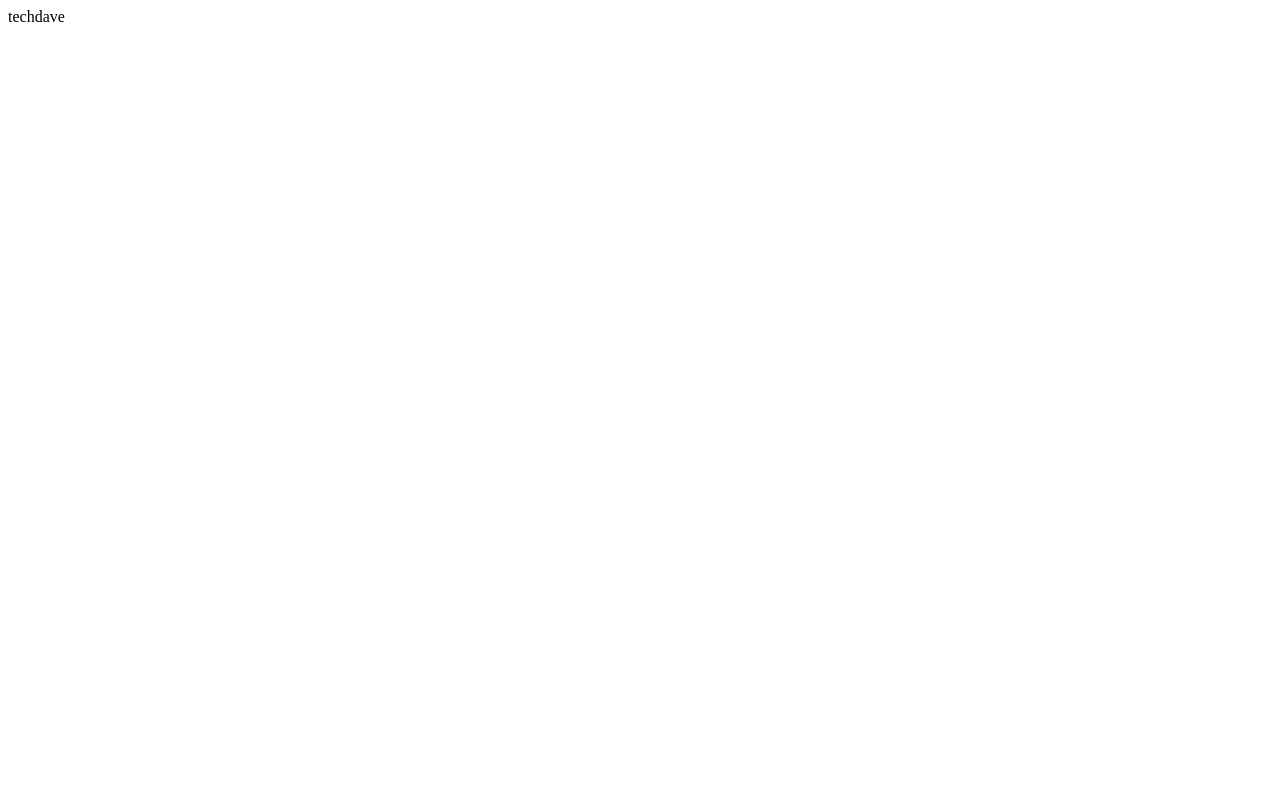
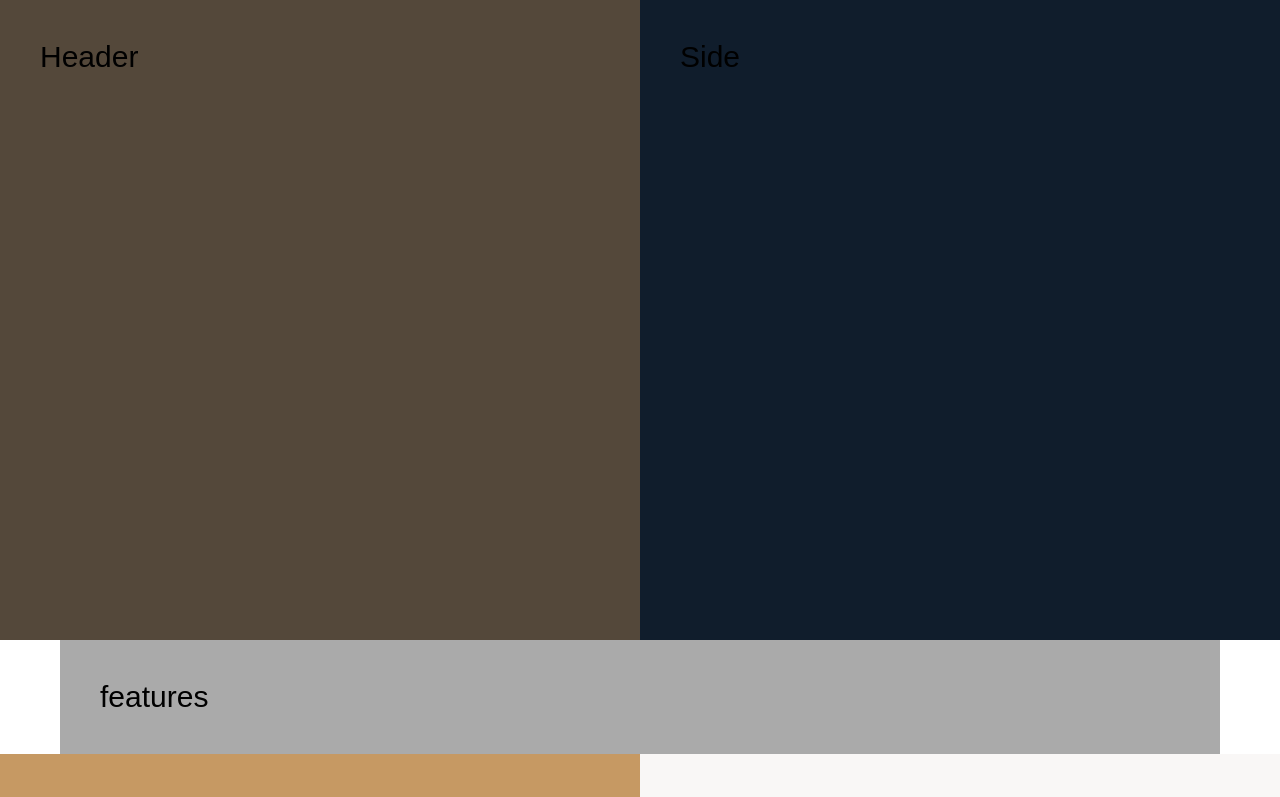
Before and after one commit to David-mwendwa/dave-wp, a React (Create React App) app: page / in a window 1280 px wide. Shown: the top 797 px of the page. Built offline with nearby package versions, Linux system fonts and the light colour scheme.

Commit message:
feat: created the layout

```diff
--- a/package.json
+++ b/package.json
@@ -6,6 +6,7 @@
     "@testing-library/jest-dom": "^5.14.1",
     "@testing-library/react": "^11.2.7",
     "@testing-library/user-event": "^12.8.3",
+    "node-sass": "^6.0.1",
     "react": "^17.0.2",
     "react-dom": "^17.0.2",
     "react-scripts": "4.0.3",
--- /dev/null
+++ b/src/App.css
@@ -0,0 +1,17 @@
+*,
+*::before,
+*::after {
+  margin: 0;
+  padding: 0;
+  box-sizing: inherit;
+}
+
+html {
+  box-sizing: border-box;
+  font-size: 62.5%
+}
+
+body {
+  font-family: 'Nunito', sans-serif;
+  font-weight: 300
+}
--- a/src/App.js
+++ b/src/App.js
@@ -1,8 +1,10 @@
+import './App.css'
+import Layout from './layout/Layout'
 
 function App() {
   return (
     <div>
-      techdave
+      <Layout />
     </div>
   );
 }
--- /dev/null
+++ b/src/layout/Layout.js
@@ -0,0 +1,22 @@
+import React, { Component } from 'react'
+
+import './Layout.scss'
+
+class Layout extends Component {
+  render() {
+    return (
+      <div className="container">
+        <div className='header'>Header</div>
+        <div className='header-side'>Side</div>
+        <div className='features'>features</div>
+        <div className='about__pictures'>about pictures</div>
+        <div className='about__content'>about content</div>
+        <div className='projects'>Projects</div>
+        <div className='contacts'>Contacts</div>
+        <div className='footer'>Footer</div>
+      </div>
+    );
+  }
+}
+
+export default Layout
--- /dev/null
+++ b/src/layout/Layout.scss
@@ -0,0 +1,54 @@
+@import '../variables.scss';
+
+.container {
+  display: grid;
+  grid-template-rows: 80vh min-content 40vw min-content min-content min-content;
+  grid-template-columns: [full-start] minmax(6rem, 1fr) [center-start] repeat(8, [col-start] minmax(min-content, 16rem) [col-end]) [center-end] minmax(6rem, 1fr) [full-end];
+
+  & > * {
+    padding: 40px;
+    font-size: 3rem;
+  }
+}
+
+.header {
+  background-color: $color-grey-dark-1;
+  grid-column: full-start/col-end 4;
+}
+
+.header-side {
+  background-color: $color-secondary;
+  grid-column: col-start 5 / full-end;
+}
+
+.features {
+  background-color: $color-grey-light-2;
+  grid-column: center-start/center-end;
+}
+
+.about {
+  &__pictures {
+    background-color: $color-primary;
+    grid-column: full-start / col-end 4;
+  }
+
+  &__content {
+    background-color: $color-grey-light-1;
+    grid-column: col-start 5 / full-end;
+  }
+}
+
+.projects {
+  background-color: $color-secondary;
+  grid-column: center-start/center-end;
+}
+
+.footer {
+  background-color: $color-secondary;
+  grid-column: full-start/full-end;
+}
+
+.contacts {
+  background-color: $color-grey-dark-1;
+  grid-column: full-start/full-end;
+}
--- /dev/null
+++ b/src/variables.scss
@@ -0,0 +1,14 @@
+$color-primary: #c69963;
+$color-primary-dark: #B28451;
+
+$color-secondary: #101d2c;
+
+$color-grey-light-1: #f9f7f6;
+$color-grey-light-2: #aaa;
+
+$color-grey-dark-1: #54483A;
+$color-grey-dark-2: #6D5D4B;
+
+// FONT VARIABLES
+$font-primary: 'Nunito', sans-serif;
+$font-display: 'Josefin Sans', sans-serif;
```
Also changed, not shown: 1 other file (tests, documents, lock files or other folders).
